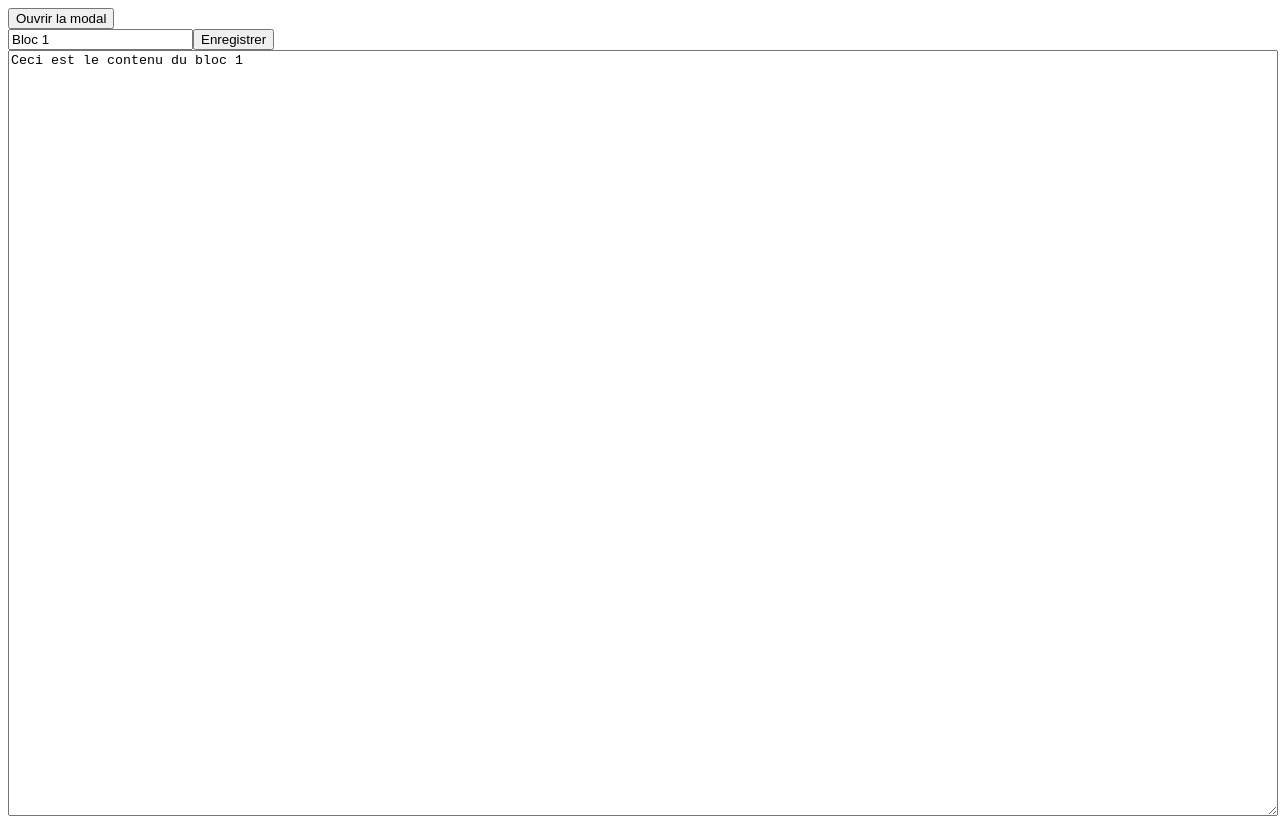
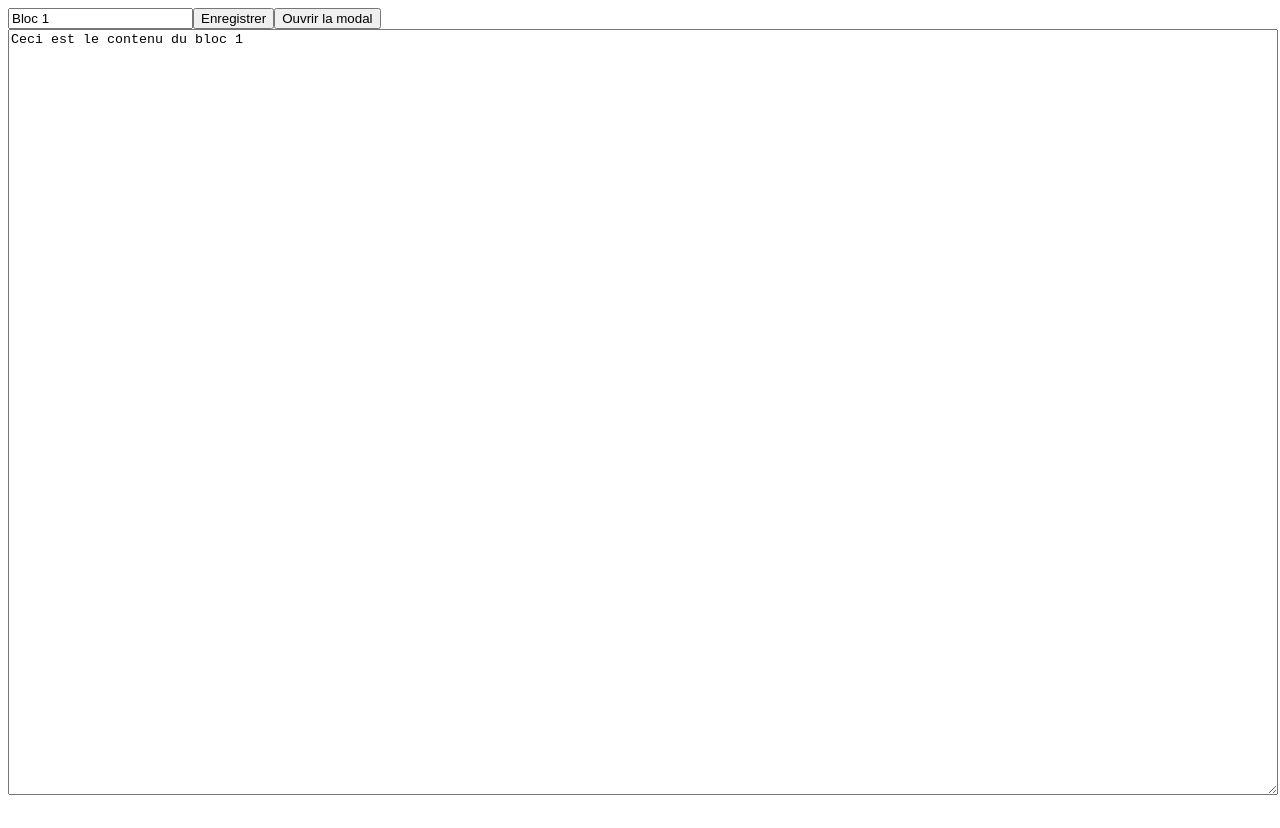
Before and after one commit to cousseaualban/DEV_FULLSTACK_2, a React (Vite) app: page /bloc/13b56b64-14df-4efa-8edf-567d80291c27 in a window 1280 px wide. After the commit the page ends 807 px from the top, so only its background shows below. Built offline with nearby package versions, Linux system fonts and the light colour scheme.

Commit message:
purification du html pour securité

```diff
--- a/package.json
+++ b/package.json
@@ -11,6 +11,7 @@
   },
   "dependencies": {
     "@reduxjs/toolkit": "^2.11.2",
+    "dompurify": "^3.4.0",
     "marked": "^18.0.0",
     "react": "^19.2.4",
     "react-dom": "^19.2.4",
--- a/src/bloc_personnalisés/components/Blocs/bloc.jsx
+++ b/src/bloc_personnalisés/components/Blocs/bloc.jsx
@@ -22,15 +22,13 @@ function Bloc () {
 
     return (
         <div>
-            <div>
-                <button onClick={() => setOpen(true)}>
+            <form onSubmit={handleSubmit}>
+                <input type="text" name="name" value={bloc?.name} onChange={(e) => setBloc({...bloc, name: e.target.value})} />
+                <button type="submit">Enregistrer</button>
+                <button type="button" onClick={() => setOpen(true)}>
                     Ouvrir la modal
                 </button>
                 <Previsualisation open={open} onClose={() => setOpen(false)} text={bloc?.content} />
-            </div>
-            <form onSubmit={handleSubmit}>
-                <input type="text" name="name" value={bloc?.name} onChange={(e) => setBloc({...bloc, name: e.target.value})} />
-                <button type="submit">Enregistrer</button>
                 <br />
                 <textarea style={{ width: '100%', height: '95vh' }} name="content" value={bloc?.content} onChange={(e) => setBloc({...bloc, content: e.target.value})}></textarea><br />
             </form>
--- a/src/bloc_personnalisés/components/modals/previsualisation.jsx
+++ b/src/bloc_personnalisés/components/modals/previsualisation.jsx
@@ -1,11 +1,12 @@
 import { useState } from "react";
 import style from './previsualisation.module.css';
 import { marked } from "marked";
+import DOMPurify from "dompurify";
 
 function Previsualisation({ open, onClose, text }) {
   if (!open) return null;
 
-  const html = marked.parse(text || '');
+  const html = DOMPurify.sanitize(marked.parse(text || ''));
   return (
     <div className={style.overlay} onClick={onClose}>
       <div className={style.modal} onClick={(e) => e.stopPropagation()}>
```
Also changed, not shown: 1 other file (tests, documents, lock files or other folders).
